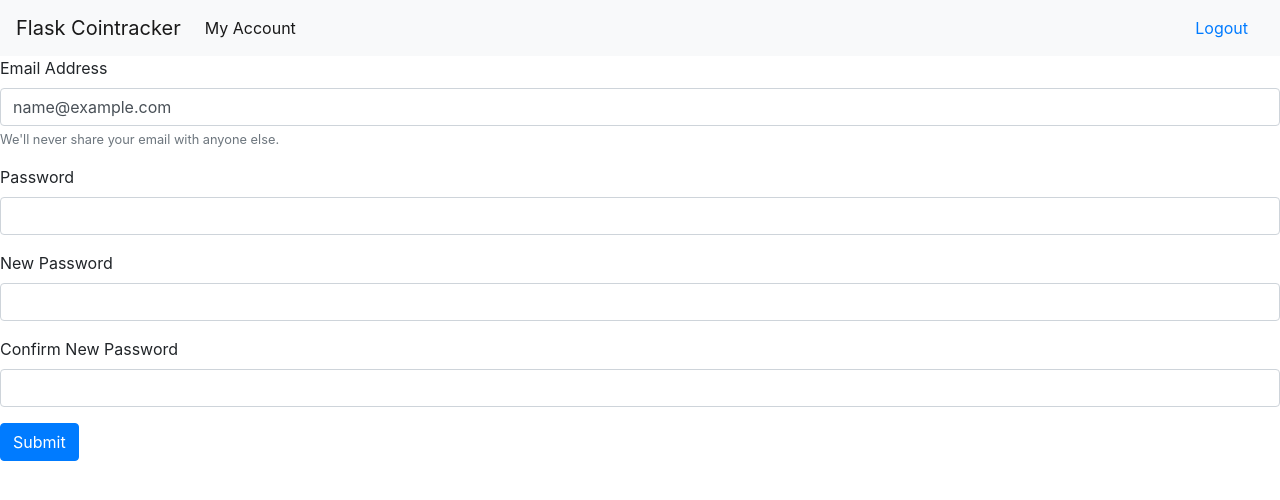
After one commit to mackwn/flaskcointracker, a Flask app: page /users/1/update in a window 1280 px wide. The commit adds this page. Shown: the top 500 px of the page. Run offline with Flask 2, Linux system fonts and the light colour scheme; the visitor is signed in with stand-in values (Sample User, id 1); data comes from the database, SQL or seed files in the repository; some libraries are stand-ins or nearby versions.

Commit message:
add update user with tests

```diff
--- a/flaskcointracker/forms.py
+++ b/flaskcointracker/forms.py
@@ -15,3 +15,11 @@ class EmailPasswordLoginForm(Form):
     password = PasswordField('Password', [DataRequired()])
     remember = BooleanField('Remember Me')
     submit = SubmitField('Sign In')
+
+class EmailPasswordUpdateForm(Form):
+    email = StringField('Email', validators=[Email()])
+    old_password = PasswordField('Existing Password', validators=[DataRequired()])
+    password = PasswordField('Password', [
+        EqualTo('confirm', message='Passwords must match')
+    ])
+    confirm = PasswordField('Confirm Password')
--- a/flaskcointracker/templates/user.html
+++ b/flaskcointracker/templates/user.html
@@ -6,7 +6,7 @@
       <h5 class="card-title">{{ user.email }}</h5>
       <h6 class="card-subtitle mb-2 text-muted">Account create: </h6>
       <p class="card-text">Active notifications</p>
-      <a href="#" class="card-link">Edit account</a>
+      <a href="/users/{{ user.id }}/update" class="card-link">Edit account</a>
       <a href="#" class="card-link">Another link</a>
     </div>
   </div>
--- /dev/null
+++ b/flaskcointracker/templates/user_index.html
@@ -0,0 +1,5 @@
+{% extends "header.html" %}
+{% block body %}
+
+
+{% endblock %}
--- /dev/null
+++ b/flaskcointracker/templates/user_update.html
@@ -0,0 +1,44 @@
+{% extends "header.html" %}
+{% block body %}
+{% with messages = get_flashed_messages() %}
+  {% if messages %}
+    <ul class=flashes>
+    {% for message in messages %}
+      <li>{{ message }}</li>
+    {% endfor %}
+    </ul>
+  {% endif %}
+{% endwith %}
+{% for message in form.email.errors %}
+   {{ message }}
+{% endfor %}
+{% for message in form.password.errors %}
+   {{ message }}
+{% endfor %}
+<form method="post">
+    {{ form.csrf_token }}
+    <div class="form-group">
+      <label for="email">Email Address</label>
+      {{ form.email(class_="form-control", value=user.email) }}
+      <!--<input type="email" name="email" class="form-control" id="signupEmail" aria-describedby="emailHelp" placeholder="Enter email">-->
+      <small id="emailHelp" class="form-text text-muted">We'll never share your email with anyone else.</small>
+    </div>
+    <div class="form-group">
+      <label for="old_password">Password</label>
+      {{ form.old_password(class_="form-control") }}
+     <!-- <input type="password" name="password" class="form-control" id="signupPassword" placeholder="Password">-->
+    </div>
+    <div class="form-group">
+        <label for="password">New Password</label>
+        {{ form.password(class_="form-control") }}
+       <!-- <input type="password" name="password" class="form-control" id="signupPassword" placeholder="Password">-->
+      </div>
+    <div class="form-group">
+        <label for="confirm">Confirm New Password</label>
+        {{ form.confirm(class_="form-control") }}
+    </div>
+    <button type="submit" class="btn btn-primary">Submit</button>
+  </form>
+
+
+{% endblock %}
--- a/flaskcointracker/views.py
+++ b/flaskcointracker/views.py
@@ -51,7 +51,7 @@ def register():
     # if form.validate():
     #     print("valid")
 
-    print(form.errors)
+    #print(form.errors)
     if form.validate_on_submit():
         #print('yup, form is valid')
         user = User(email=form.email.data, password=form.password.data)
@@ -74,14 +74,54 @@ def view_user(user_id):
         return redirect(url_for('view_user',user_id = int(current_user.id)))
     return render_template('user.html', user=user)
 
+# User Index
+@app.route('/users')
+@login_required
+def view_users():
+    pass
 
-## Edit User
+## Update User
+@app.route('/users/<user_id>/update', methods=["GET","POST"])
+@login_required
+def update_user(user_id):
+    if int(user_id) != int(current_user.id):
+        print(user_id)
+        print(current_user.id)
+        print(user_id == current_user.id)
+        return abort(404)
+    user = User.query.filter_by(id=int(user_id)).first()
+    form = forms.EmailPasswordUpdateForm()
+    form.email.default = user.email
+    if form.validate_on_submit():
+        if not bcrypt.check_password_hash(user.password, form.old_password.data):
+            flash('Incorrect password.')
+            return redirect(url_for('update_user',user_id = int(current_user.id)))
+
+        # change email only
+        if (form.email.data != user.email) and (len(form.password.data) == 0):
+            user.email = form.email.data
+            db.session.commit()
+        # change password only
+        if (form.email.data == user.email) and (len(form.password.data) > 0):
+            user.password = form.password.data
+            db.session.commit()
+        # change both
+        if (form.email.data != user.email) and (len(form.password.data) > 0):
+            user.email = form.email.data
+            user.password = form.password.data
+            db.session.commit()
+        return redirect(url_for('view_user',user_id = int(current_user.id)))
+
+    return render_template("user_update.html", form=form,user=user)
 
 ## Delete User
+@app.route('/users/<user_id>/delete')
+@login_required
+def delete_user(user_id):
+    pass
 
-## Login User
 
-## Logout User
+
 
 
 
```
Also changed, not shown: tests/test_flaskcointracker.py (+58 -1 lines).
